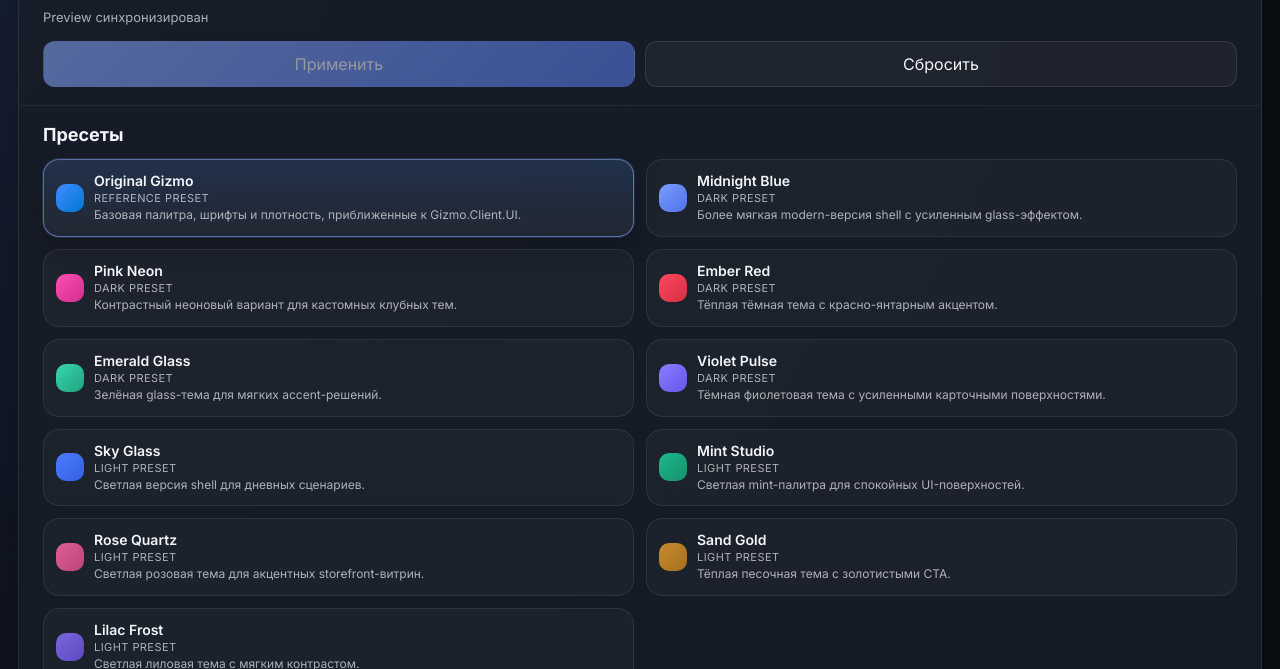
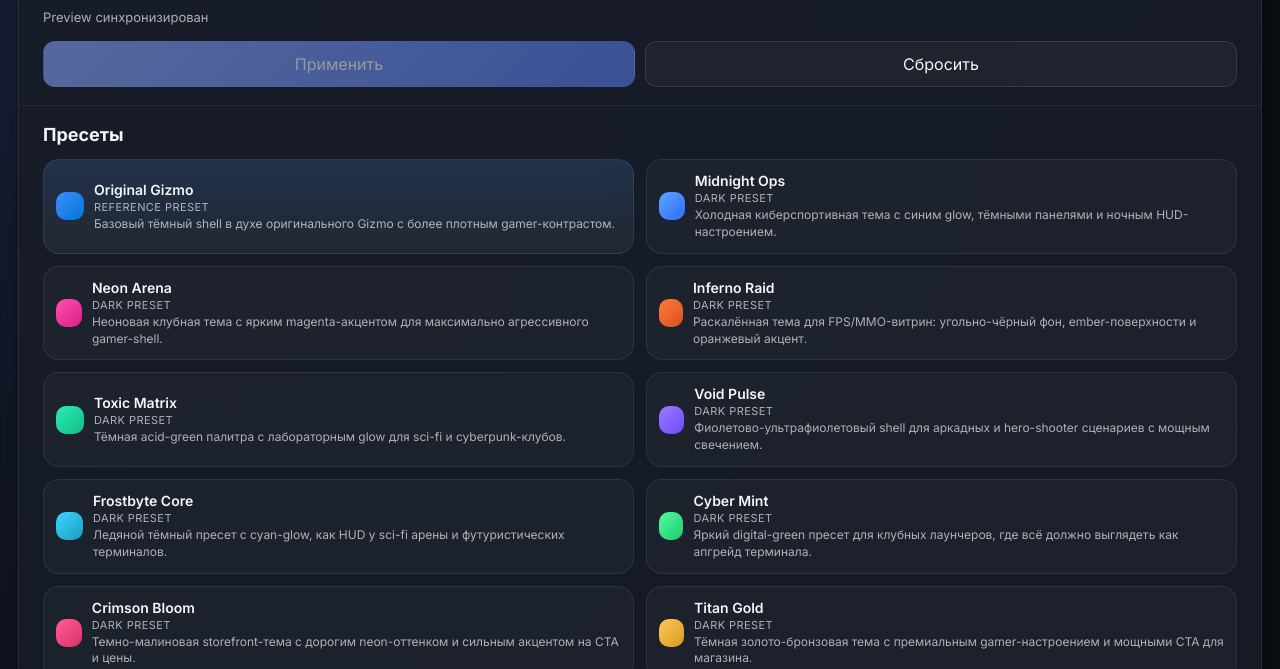
Before and after one commit to nossster/gizmo-shell-configurator, a website: page index.html in a window 1280 px wide. Shown: the part 131-800 px from the top of the page. Drawn offline with Linux system fonts and the light colour scheme.

Commit message:
fix: перевести пресеты в тёмный gamer-стиль и акцентировать иконки

```diff
--- a/app.js
+++ b/app.js
@@ -37,277 +37,352 @@ const DEFAULT_THEME = {
 const PRESETS = {
   'original-gizmo': {
     label: 'Reference · Original Gizmo',
-    description: 'Базовая палитра, шрифты и плотность, приближенные к Gizmo.Client.UI.',
-    values: { ...DEFAULT_THEME },
+    description: 'Базовый тёмный shell в духе оригинального Gizmo с более плотным gamer-контрастом.',
+    values: {
+      ...DEFAULT_THEME,
+      shellShadowOpacity: 0.34,
+      shellShadowStrongOpacity: 0.44,
+      shellBlur: 8,
+    },
   },
   'dark-blue': {
-    label: 'Dark · Midnight Blue',
-    description: 'Более мягкая modern-версия shell с усиленным glass-эффектом.',
+    label: 'Dark · Midnight Ops',
+    description: 'Холодная киберспортивная тема с синим glow, тёмными панелями и ночным HUD-настроением.',
     values: {
       ...DEFAULT_THEME,
-      shellBg: '#0F1117',
-      shellBgElevated: '#171B24',
-      shellBgElevated2: '#1D2330',
-      shellBgGlass: '#1A2130',
-      shellBgSoft: '#2A3345',
-      shellBorder: '#3A455C',
-      shellBorderStrong: '#55627C',
-      shellText: '#F4F7FB',
-      shellTextSoft: '#B8C2D6',
-      shellTextGhost: '#7F8AA0',
-      shellAccent: '#7C9CFF',
-      shellAccentHover: '#9AB2FF',
-      shellAccentDeep: '#4F72E9',
-      shellSuccess: '#2FCB8F',
-      shellWarning: '#FFCB57',
-      shellDanger: '#FF667A',
-      popupBg: '#20262F',
-      buttonInactiveBg: '#323536',
+      shellBg: '#070B14',
+      shellBgElevated: '#0F1625',
+      shellBgElevated2: '#151F34',
+      shellBgGlass: '#11192B',
+      shellBgSoft: '#24365B',
+      shellBorder: '#2D4674',
+      shellBorderStrong: '#43649D',
+      shellText: '#EEF4FF',
+      shellTextSoft: '#AEB9D2',
+      shellTextGhost: '#6D7C9A',
+      shellAccent: '#5CA4FF',
+      shellAccentHover: '#86BCFF',
+      shellAccentDeep: '#2D6DFF',
+      shellSuccess: '#30D79A',
+      shellWarning: '#FFCA63',
+      shellDanger: '#FF5F7C',
+      appCardBg: '#111A2B',
+      productCardBg: '#142035',
+      popupBg: '#17243A',
+      buttonInactiveBg: '#24344F',
       uiFontFamily: "'Inter', system-ui, sans-serif",
-      displayFontFamily: "'Inter', system-ui, sans-serif",
-      shellShadowStrongOpacity: 0.42,
-      shellBlur: 10,
-      shellRadiusM: 12,
-      shellRadiusXL: 24,
+      displayFontFamily: "'Montserrat', 'Segoe UI', sans-serif",
+      shellShadowOpacity: 0.36,
+      shellShadowStrongOpacity: 0.50,
+      shellBlur: 12,
+      shellRadiusM: 10,
+      shellRadiusXL: 22,
     },
   },
   'dark-pink': {
-    label: 'Dark · Pink Neon',
-    description: 'Контрастный неоновый вариант для кастомных клубных тем.',
+    label: 'Dark · Neon Arena',
+    description: 'Неоновая клубная тема с ярким magenta-акцентом для максимально агрессивного gamer-shell.',
     values: {
       ...DEFAULT_THEME,
-      shellBg: '#120812',
-      shellBgElevated: '#1d0e1b',
-      shellBgElevated2: '#31162a',
-      shellBgGlass: '#291527',
-      shellBgSoft: '#824572',
-      shellBorder: '#5e2752',
-      shellBorderStrong: '#7d336d',
-      shellText: '#fff1fb',
-      shellTextSoft: '#d79ac1',
-      shellTextGhost: '#9a6284',
-      shellAccent: '#ff4fb3',
-      shellAccentHover: '#ff79c8',
-      shellAccentDeep: '#cf2f8f',
-      shellWarning: '#ffd36f',
-      shellDanger: '#ff5d7c',
-      appCardBg: '#2a1625',
-      productCardBg: '#301928',
-      popupBg: '#341b2d',
-      buttonInactiveBg: '#4d2a43',
+      shellBg: '#0E0611',
+      shellBgElevated: '#1A0D1F',
+      shellBgElevated2: '#26112D',
+      shellBgGlass: '#221028',
+      shellBgSoft: '#56264D',
+      shellBorder: '#6D2F61',
+      shellBorderStrong: '#94417F',
+      shellText: '#FFF3FD',
+      shellTextSoft: '#E3A6CA',
+      shellTextGhost: '#9B6187',
+      shellAccent: '#FF4FB3',
+      shellAccentHover: '#FF86D0',
+      shellAccentDeep: '#D92086',
+      shellSuccess: '#52E0B0',
+      shellWarning: '#FFD166',
+      shellDanger: '#FF607E',
+      appCardBg: '#211021',
+      productCardBg: '#281226',
+      popupBg: '#2D1429',
+      buttonInactiveBg: '#47203F',
+      uiFontFamily: "'Inter', system-ui, sans-serif",
+      displayFontFamily: "'Montserrat', 'Segoe UI', sans-serif",
+      shellShadowOpacity: 0.38,
+      shellShadowStrongOpacity: 0.54,
+      shellBlur: 12,
+      shellRadiusM: 10,
+      shellRadiusXL: 22,
     },
   },
   'dark-ember': {
-    label: 'Dark · Ember Red',
-    description: 'Тёплая тёмная тема с красно-янтарным акцентом.',
+    label: 'Dark · Inferno Raid',
+    description: 'Раскалённая тема для FPS/MMO-витрин: угольно-чёрный фон, ember-поверхности и оранжевый акцент.',
     values: {
       ...DEFAULT_THEME,
-      shellBg: '#0d0d10',
-      shellBgElevated: '#17171c',
-      shellBgElevated2: '#1f1b22',
-      shellBgGlass: '#1a191f',
-      shellBgSoft: '#2e252a',
-      shellBorder: '#4a3339',
-      shellBorderStrong: '#70424d',
-      shellAccent: '#ff475f',
-      shellAccentHover: '#ff7b8b',
-      shellAccentDeep: '#d52f42',
-      shellTextSoft: '#cdbac0',
-      shellTextGhost: '#8e767d',
-      shellWarning: '#ffc14d',
-      shellDanger: '#ff475f',
-      appCardBg: '#1d171a',
-      productCardBg: '#23191d',
-      popupBg: '#261b20',
-      buttonInactiveBg: '#3b2b31',
+      shellBg: '#0F0908',
+      shellBgElevated: '#1A110F',
+      shellBgElevated2: '#281612',
+      shellBgGlass: '#1D1211',
+      shellBgSoft: '#4A261E',
+      shellBorder: '#6A3427',
+      shellBorderStrong: '#9A4A34',
+      shellText: '#FFF3ED',
+      shellTextSoft: '#D9B2A4',
+      shellTextGhost: '#966C5D',
+      shellAccent: '#FF7A3D',
+      shellAccentHover: '#FF9A62',
+      shellAccentDeep: '#D9511D',
+      shellSuccess: '#57D38F',
+      shellWarning: '#FFD36B',
+      shellDanger: '#FF5B5B',
+      appCardBg: '#211510',
+      productCardBg: '#281914',
+      popupBg: '#301E18',
+      buttonInactiveBg: '#4A2F25',
+      uiFontFamily: "'Inter', system-ui, sans-serif",
+      displayFontFamily: "'Montserrat', 'Segoe UI', sans-serif",
+      shellShadowOpacity: 0.36,
+      shellShadowStrongOpacity: 0.52,
+      shellBlur: 10,
+      shellRadiusM: 10,
+      shellRadiusXL: 22,
     },
   },
   'dark-emerald': {
-    label: 'Dark · Emerald Glass',
-    description: 'Зелёная glass-тема для мягких accent-решений.',
+    label: 'Dark · Toxic Matrix',
+    description: 'Тёмная acid-green палитра с лабораторным glow для sci-fi и cyberpunk-клубов.',
     values: {
       ...DEFAULT_THEME,
-      shellBg: '#081311',
-      shellBgElevated: '#0f1d1a',
-      shellBgElevated2: '#132823',
-      shellBgGlass: '#11211f',
-      shellBgSoft: '#213c38',
-      shellBorder: '#2f554f',
-      shellBorderStrong: '#42736b',
-      shellAccent: '#39d7ae',
-      shellAccentHover: '#70edd0',
-      shellAccentDeep: '#1ea27f',
-      shellTextSoft: '#b9d8d0',
-      shellTextGhost: '#6f938b',
-      shellSuccess: '#42e2a7',
-      shellWarning: '#ffe072',
-      shellDanger: '#ff7f91',
-      appCardBg: '#15211f',
-      productCardBg: '#182723',
-      popupBg: '#1a2d28',
-      buttonInactiveBg: '#244038',
+      shellBg: '#06110D',
+      shellBgElevated: '#0B1A15',
+      shellBgElevated2: '#11251D',
+      shellBgGlass: '#0F2019',
+      shellBgSoft: '#1D4334',
+      shellBorder: '#2A6A53',
+      shellBorderStrong: '#39A17D',
+      shellText: '#EAFFF9',
+      shellTextSoft: '#A8D7C8',
+      shellTextGhost: '#629382',
+      shellAccent: '#29F0B4',
+      shellAccentHover: '#63FFD1',
+      shellAccentDeep: '#17B885',
+      shellSuccess: '#44E6A7',
+      shellWarning: '#FFE56C',
+      shellDanger: '#FF6F8A',
+      appCardBg: '#102019',
+      productCardBg: '#13261F',
+      popupBg: '#173026',
+      buttonInactiveBg: '#244A3A',
+      uiFontFamily: "'Inter', system-ui, sans-serif",
+      displayFontFamily: "'Montserrat', 'Segoe UI', sans-serif",
+      shellShadowOpacity: 0.35,
+      shellShadowStrongOpacity: 0.50,
+      shellBlur: 12,
+      shellRadiusM: 10,
+      shellRadiusXL: 22,
     },
   },
   'dark-violet': {
-    label: 'Dark · Violet Pulse',
-    description: 'Тёмная фиолетовая тема с усиленными карточными поверхностями.',
+    label: 'Dark · Void Pulse',
+    description: 'Фиолетово-ультрафиолетовый shell для аркадных и hero-shooter сценариев с мощным свечением.',
     values: {
       ...DEFAULT_THEME,
-      shellBg: '#0d1020',
-      shellBgElevated: '#151a31',
-      shellBgElevated2: '#1d2445',
-      shellBgGlass: '#171f3a',
-      shellBgSoft: '#2c3561',
-      shellBorder: '#394780',
-      shellBorderStrong: '#5866a6',
-      shellText: '#eef1ff',
-      shellTextSoft: '#bac2e9',
-      shellTextGhost: '#7f89b5',
-      shellAccent: '#8a7dff',
-      shellAccentHover: '#aca3ff',
-      shellAccentDeep: '#6657ea',
-      shellSuccess: '#3dd7a4',
-      shellWarning: '#f8cb58',
-      shellDanger: '#ff6b8d',
-      appCardBg: '#1b2140',
-      productCardBg: '#20274b',
-      popupBg: '#20284d',
-      buttonInactiveBg: '#303a68',
+      shellBg: '#080913',
+      shellBgElevated: '#12152A',
+      shellBgElevated2: '#191F3A',
+      shellBgGlass: '#131833',
+      shellBgSoft: '#2C3470',
+      shellBorder: '#404EA0',
+      shellBorderStrong: '#6072D6',
+      shellText: '#F3F4FF',
+      shellTextSoft: '#BCC5F5',
+      shellTextGhost: '#7985B9',
+      shellAccent: '#9B7BFF',
+      shellAccentHover: '#B698FF',
+      shellAccentDeep: '#6F49FF',
+      shellSuccess: '#4DDAB0',
+      shellWarning: '#FFCF68',
+      shellDanger: '#FF6F9F',
+      appCardBg: '#171B34',
+      productCardBg: '#1B2140',
+      popupBg: '#20284D',
+      buttonInactiveBg: '#303C75',
+      uiFontFamily: "'Inter', system-ui, sans-serif",
+      displayFontFamily: "'Montserrat', 'Segoe UI', sans-serif",
+      shellShadowOpacity: 0.37,
+      shellShadowStrongOpacity: 0.52,
+      shellBlur: 12,
+      shellRadiusM: 10,
+      shellRadiusXL: 22,
     },
   },
   'light-sky': {
-    label: 'Light · Sky Glass',
-    description: 'Светлая версия shell для дневных сценариев.',
+    label: 'Dark · Frostbyte Core',
+    description: 'Ледяной тёмный пресет с cyan-glow, как HUD у sci-fi арены и футуристических терминалов.',
     values: {
       ...DEFAULT_THEME,
-      shellBg: '#eef3fa',
-      shellBgElevated: '#ffffff',
-      shellBgElevated2: '#dfe7f3',
-      shellBgGlass: '#f8fbff',
-      shellBgSoft: '#d6e2f4',
-      shellBorder: '#c2d2e8',
-      shellBorderStrong: '#9bb3d5',
-      shellText: '#1b2638',
-      shellTextSoft: '#51627f',
-      shellTextGhost: '#7b8ba4',
-      shellAccent: '#4f7cff',
-      shellAccentHover: '#7297ff',
-      shellAccentDeep: '#335fe0',
-      shellSuccess: '#1ca67a',
-      shellWarning: '#d2911f',
-      shellDanger: '#d55371',
-      appCardBg: '#f7faff',
-      productCardBg: '#ffffff',
-      popupBg: '#ffffff',
-      buttonInactiveBg: '#d7deea',
+      shellBg: '#071118',
+      shellBgElevated: '#0D1B25',
+      shellBgElevated2: '#112635',
+      shellBgGlass: '#10202D',
+      shellBgSoft: '#1B4256',
+      shellBorder: '#2C6078',
+      shellBorderStrong: '#4290AD',
+      shellText: '#EAF9FF',
+      shellTextSoft: '#B2D8E8',
+      shellTextGhost: '#6E9CAF',
+      shellAccent: '#3ED7FF',
+      shellAccentHover: '#7CE8FF',
+      shellAccentDeep: '#169CC0',
+      shellSuccess: '#39DCA4',
+      shellWarning: '#FFD36B',
+      shellDanger: '#FF698B',
+      appCardBg: '#12212C',
+      productCardBg: '#142735',
+      popupBg: '#193042',
+      buttonInactiveBg: '#24475B',
+      uiFontFamily: "'Inter', system-ui, sans-serif",
+      displayFontFamily: "'Montserrat', 'Segoe UI', sans-serif",
+      shellShadowOpacity: 0.35,
+      shellShadowStrongOpacity: 0.50,
+      shellBlur: 12,
+      shellRadiusM: 10,
+      shellRadiusXL: 22,
     },
   },
   'light-mint': {
-    label: 'Light · Mint Studio',
-    description: 'Светлая mint-палитра для спокойных UI-поверхностей.',
+    label: 'Dark · Cyber Mint',
+    description: 'Яркий digital-green пресет для клубных лаунчеров, где всё должно выглядеть как апгрейд терминала.',
     values: {
       ...DEFAULT_THEME,
-      shellBg: '#eef8f6',
-      shellBgElevated: '#ffffff',
-      shellBgElevated2: '#d9eee7',
-      shellBgGlass: '#f8fffd',
-      shellBgSoft: '#d4efe7',
-      shellBorder: '#b6d8cf',
-      shellBorderStrong: '#85b8ad',
-      shellText: '#18342d',
-      shellTextSoft: '#4d6f67',
-      shellTextGhost: '#7a9992',
-      shellAccent: '#1fb78b',
-      shellAccentHover: '#48d3a8',
-      shellAccentDeep: '#15926d',
-      shellSuccess: '#169f78',
-      shellWarning: '#c7951f',
-      shellDanger: '#d45b77',
-      appCardBg: '#f7fffc',
-      productCardBg: '#ffffff',
-      popupBg: '#ffffff',
-      buttonInactiveBg: '#d5e8e1',
+      shellBg: '#08100C',
+      shellBgElevated: '#0F1B15',
+      shellBgElevated2: '#13271D',
+      shellBgGlass: '#112117',
+      shellBgSoft: '#204833',
+      shellBorder: '#2D7351',
+      shellBorderStrong: '#3FB978',
+      shellText: '#EFFFF6',
+      shellTextSoft: '#B9E7CF',
+      shellTextGhost: '#719780',
+      shellAccent: '#4CFF9F',
+      shellAccentHover: '#87FFBF',
+      shellAccentDeep: '#22C76F',
+      shellSuccess: '#58FFB1',
+      shellWarning: '#FFE86A',
+      shellDanger: '#FF6F8D',
+      appCardBg: '#12221A',
+      productCardBg: '#15291F',
+      popupBg: '#183126',
+      buttonInactiveBg: '#25503A',
+      uiFontFamily: "'Inter', system-ui, sans-serif",
+      displayFontFamily: "'Montserrat', 'Segoe UI', sans-serif",
+      shellShadowOpacity: 0.35,
+      shellShadowStrongOpacity: 0.50,
+      shellBlur: 12,
+      shellRadiusM: 10,
+      shellRadiusXL: 22,
     },
   },
   'light-rose': {
-    label: 'Light · Rose Quartz',
-    description: 'Светлая розовая тема для акцентных storefront-витрин.',
+    label: 'Dark · Crimson Bloom',
+    description: 'Темно-малиновая storefront-тема с дорогим neon-оттенком и сильным акцентом на CTA и цены.',
     values: {
       ...DEFAULT_THEME,
-      shellBg: '#fcf1f6',
-      shellBgElevated: '#ffffff',
-      shellBgElevated2: '#f7dfe9',
-      shellBgGlass: '#fff9fc',
-      shellBgSoft: '#f2d4e1',
-      shellBorder: '#dfbfd0',
-      shellBorderStrong: '#c79cb4',
-      shellText: '#3b2230',
-      shellTextSoft: '#7d5568',
-      shellTextGhost: '#ab8194',
-      shellAccent: '#de5f97',
-      shellAccentHover: '#ea7eae',
-      shellAccentDeep: '#bb4479',
-      shellSuccess: '#299971',
-      shellWarning: '#ce9830',
-      shellDanger: '#d64b63',
-      appCardBg: '#fff8fb',
-      productCardBg: '#ffffff',
-      popupBg: '#ffffff',
-      buttonInactiveBg: '#f0d6e2',
+      shellBg: '#12070B',
+      shellBgElevated: '#1D1015',
+      shellBgElevated2: '#28111C',
+      shellBgGlass: '#211019',
+      shellBgSoft: '#4A2234',
+      shellBorder: '#72324D',
+      shellBorderStrong: '#AB4A74',
+      shellText: '#FFF3F7',
+      shellTextSoft: '#E1ADC0',
+      shellTextGhost: '#9D687B',
+      shellAccent: '#FF5F95',
+      shellAccentHover: '#FF8BB2',
+      shellAccentDeep: '#DA2F69',
+      shellSuccess: '#4DE0A5',
+      shellWarning: '#FFD46B',
+      shellDanger: '#FF5A72',
+      appCardBg: '#22111A',
+      productCardBg: '#29131D',
+      popupBg: '#311724',
+      buttonInactiveBg: '#4D2637',
+      uiFontFamily: "'Inter', system-ui, sans-serif",
+      displayFontFamily: "'Montserrat', 'Segoe UI', sans-serif",
+      shellShadowOpacity: 0.37,
+      shellShadowStrongOpacity: 0.52,
+      shellBlur: 12,
+      shellRadiusM: 10,
+      shellRadiusXL: 22,
     },
   },
   'light-sand': {
-    label: 'Light · Sand Gold',
-    description: 'Тёплая песочная тема с золотистыми CTA.',
+    label: 'Dark · Titan Gold',
+    description: 'Тёмная золото-бронзовая тема с премиальным gamer-настроением и мощными CTA для магазина.',
     values: {
       ...DEFAULT_THEME,
-      shellBg: '#f7f2e8',
-      shellBgElevated: '#fffdf8',
-      shellBgElevated2: '#efe3c9',
-      shellBgGlass: '#fffaf0',
-      shellBgSoft: '#eadbb9',
-      shellBorder: '#d3c09a',
-      shellBorderStrong: '#b59b68',
-      shellText: '#372b18',
-      shellTextSoft: '#705b37',
-      shellTextGhost: '#9a825c',
-      shellAccent: '#c88b2d',
-      shellAccentHover: '#ddaa55',
-      shellAccentDeep: '#a56f1f',
-      shellSuccess: '#3f9b5b',
-      shellWarning: '#c98414',
-      shellDanger: '#cc5b4b',
-      appCardBg: '#fffdf8',
-      productCardBg: '#ffffff',
-      popupBg: '#ffffff',
-      buttonInactiveBg: '#e6d7b8',
+      shellBg: '#100D08',
+      shellBgElevated: '#1A1510',
+      shellBgElevated2: '#261D14',
+      shellBgGlass: '#1F170F',
+      shellBgSoft: '#4B3721',
+      shellBorder: '#72532F',
+      shellBorderStrong: '#AB7A43',
+      shellText: '#FFF8ED',
+      shellTextSoft: '#DCC8A7',
+      shellTextGhost: '#9D865E',
+      shellAccent: '#FFC857',
+      shellAccentHover: '#FFD983',
+      shellAccentDeep: '#D69A21',
+      shellSuccess: '#54D995',
+      shellWarning: '#FFE174',
+      shellDanger: '#FF6D5D',
+      appCardBg: '#211810',
+      productCardBg: '#271D13',
+      popupBg: '#2F2418',
+      buttonInactiveBg: '#4A3721',
+      uiFontFamily: "'Inter', system-ui, sans-serif",
+      displayFontFamily: "'Montserrat', 'Segoe UI', sans-serif",
+      shellShadowOpacity: 0.36,
+      shellShadowStrongOpacity: 0.51,
+      shellBlur: 10,
+      shellRadiusM: 10,
+      shellRadiusXL: 22,
     },
   },
   'light-lilac': {
-    label: 'Light · Lilac Frost',
-    description: 'Светлая лиловая тема с мягким контрастом.',
+    label: 'Dark · Arcane Storm',
+    description: 'Глубокая арканная тема с лиловым glow для fantasy/caster-витрин и магического UI-ритма.',
     values: {
       ...DEFAULT_THEME,
-      shellBg: '#f3f1ff',
-      shellBgElevated: '#ffffff',
-      shellBgElevated2: '#e4ddfb',
-      shellBgGlass: '#faf9ff',
-      shellBgSoft: '#dcd6f6',
-      shellBorder: '#c1b9e7',
-      shellBorderStrong: '#9c92cf',
-      shellText: '#2f2948',
-      shellTextSoft: '#645d87',
-      shellTextGhost: '#8f87b1',
-      shellAccent: '#7a68df',
-      shellAccentHover: '#9a8cf0',
-      shellAccentDeep: '#5d49bf',
-      shellSuccess: '#2f9b7d',
-      shellWarning: '#c99326',
-      shellDanger: '#cf5879',
-      appCardBg: '#fbfaff',
-      productCardBg: '#ffffff',
-      popupBg: '#ffffff',
-      buttonInactiveBg: '#ddd7f4',
+      shellBg: '#090811',
+      shellBgElevated: '#141221',
+      shellBgElevated2: '#1D1830',
+      shellBgGlass: '#171428',
+      shellBgSoft: '#34295B',
+      shellBorder: '#504087',
+      shellBorderStrong: '#775DC2',
+      shellText: '#F7F3FF',
+      shellTextSoft: '#C9BBE8',
+      shellTextGhost: '#8878AD',
+      shellAccent: '#B38CFF',
+      shellAccentHover: '#CEB2FF',
+      shellAccentDeep: '#8556F1',
+      shellSuccess: '#4FE3B2',
+      shellWarning: '#FFD56F',
+      shellDanger: '#FF7598',
+      appCardBg: '#181426',
+      productCardBg: '#1D1730',
+      popupBg: '#241D3B',
+      buttonInactiveBg: '#34295A',
+      uiFontFamily: "'Inter', system-ui, sans-serif",
+      displayFontFamily: "'Montserrat', 'Segoe UI', sans-serif",
+      shellShadowOpacity: 0.37,
+      shellShadowStrongOpacity: 0.52,
+      shellBlur: 12,
+      shellRadiusM: 10,
+      shellRadiusXL: 22,
     },
   },
 };
@@ -984,8 +1059,19 @@ body {
 [client-theme] .giz-main-container,
 [client-theme] .giz-apps__body,
 [client-theme] .giz-home__body,
-[client-theme] .giz-shop__products__body {
-  background-color: var(--shell-bg);
+[client-theme] .giz-shop__products__body,
+[client-theme] .giz-user-history__body .giz-data-grid,
+[client-theme] .giz-data-grid > thead th {
+  background: var(--shell-bg) !important;
+  background-color: var(--shell-bg) !important;
+  background-image: none !important;
+}
+
+[client-theme] .giz-data-grid,
+[client-theme] .giz-data-grid th,
+[client-theme] .giz-data-grid td,
+[client-theme] .giz-icon--medium {
+  color: var(--shell-accent) !important;
 }
 
 [client-theme] .giz-header,
```
Also changed, not shown: styles.css (+14 -0 lines).
